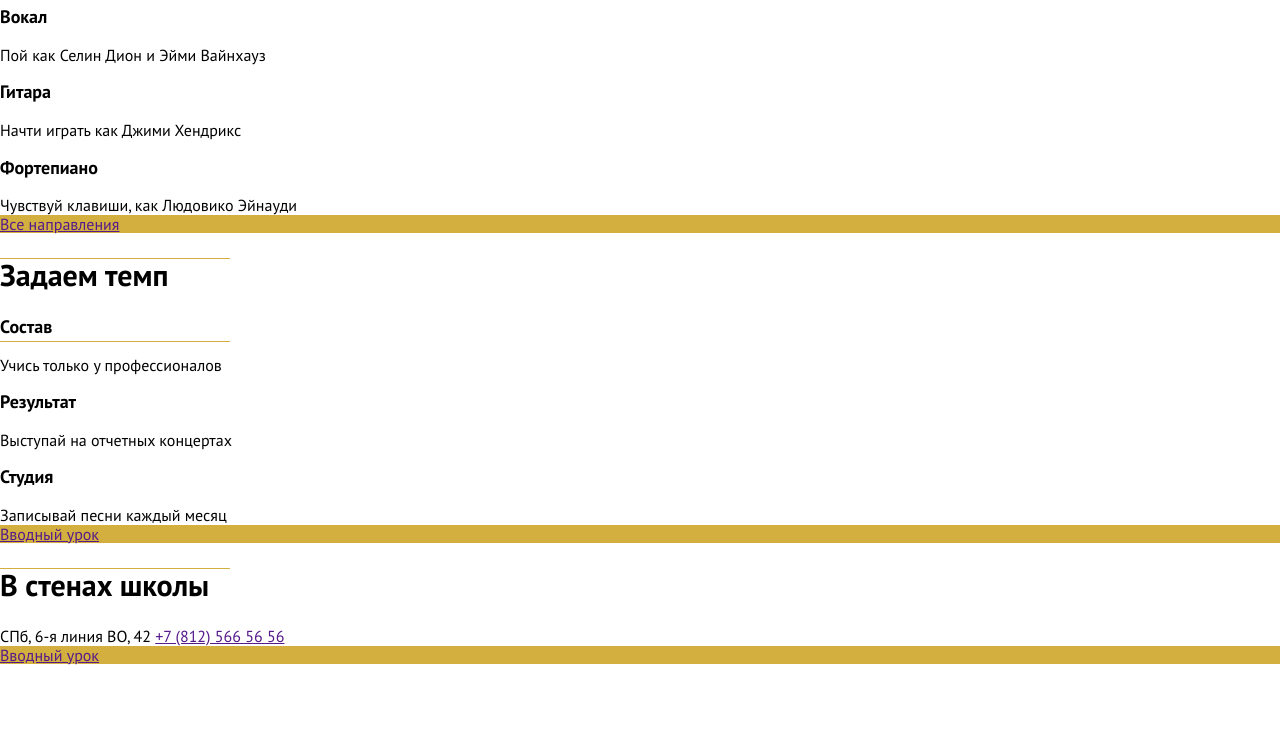
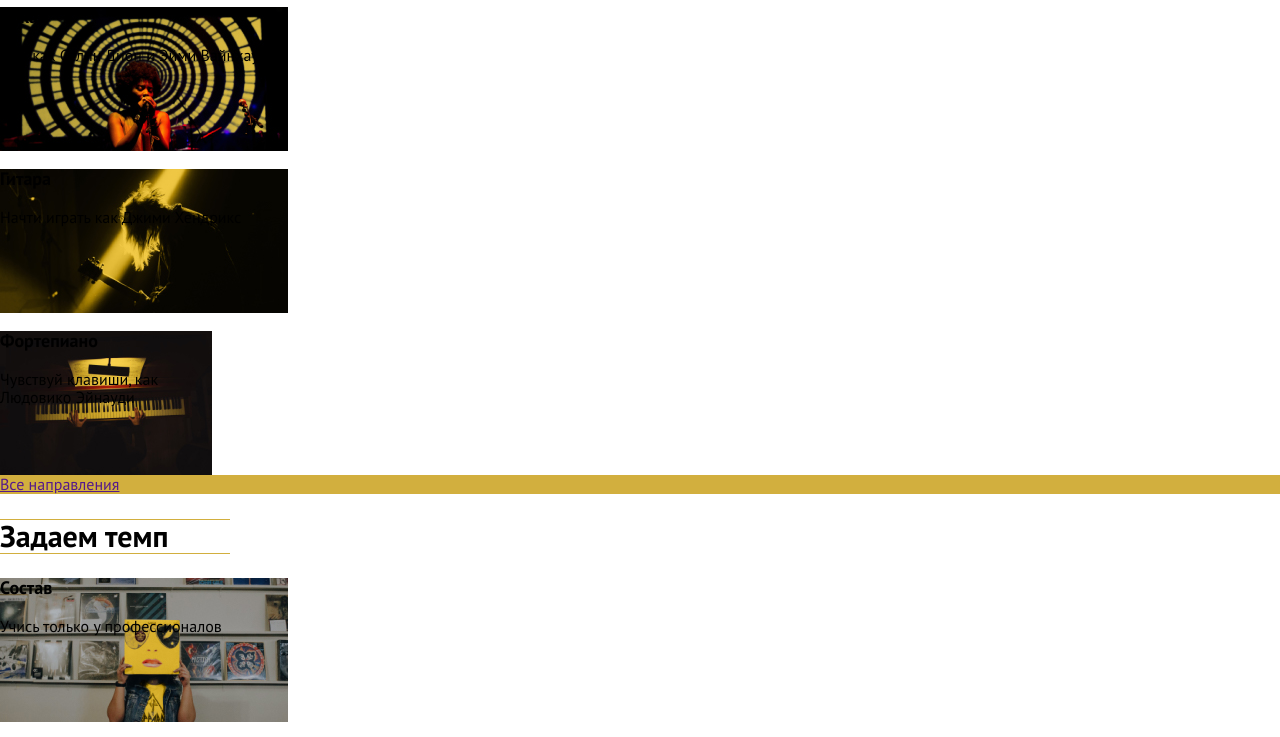
Before and after one commit to kseniyawald/epixx-diez, a plain HTML site: page index.html in a window 1280 px wide. Shown: the part 453-1190 px from the top of the page. Before the commit the page ends 1118 px from the top, so only its background shows below. Drawn offline with Linux system fonts and the light colour scheme.

Commit message:
добавила картинки

```diff
--- a/css/style.css
+++ b/css/style.css
@@ -74,7 +74,7 @@
   width: 230px;
   height: 1px;
   background-color: #d2af3e;
-  bottom: 5px;
+
 }
 
 h3 {
@@ -169,3 +169,55 @@
 .nav {
   display: none;
 }
+
+section {
+  position: relative;
+}
+
+.vocal {
+  background-image: url(../images/directions_card_img_2_sm.jpg);
+  background-repeat: no-repeat;
+  background-size: 100%;
+  width: 288px;
+  height: 144px;
+}
+
+.guitar {
+  background-image: url(../images/directions_card_img_1_sm.jpg);
+  background-repeat: no-repeat;
+  background-size: 100%;
+  width: 288px;
+  height: 144px;
+}
+
+.piano {
+  background-image: url(../images/directions_card_img_3_sm.jpg);
+  background-repeat: no-repeat;
+  background-size: 100%;
+  width: 212px;
+  height: 144px;
+}
+
+.team {
+  background-image: url(../images/advantages_card_img_1_sm.jpg);
+  background-repeat: no-repeat;
+  background-size: 100%;
+  width: 288px;
+  height: 144px;
+}
+
+.result {
+  background-image: url(../images/advantages_card_img_2_sm.jpg);
+  background-repeat: no-repeat;
+  background-size: 100%;
+  width: 288px;
+  height: 144px;
+}
+
+.studio {
+  background-image: url(../images/advantages_card_img_3_sm.jpg);
+  background-repeat: no-repeat;
+  background-size: 100%;
+  width: 212px;
+  height: 144px;
+}
--- a/index.html
+++ b/index.html
@@ -36,15 +36,15 @@
 
     <section class="grow">
         <h2>Растим музыкантов</h2>
-        <div>
+        <div class="vocal">
             <h3>Вокал</h3>
             <span>Пой как Селин Дион и Эйми Вайнхауз</span>
         </div>
-        <div>
+        <div class="guitar">
             <h3>Гитара</h3>
             <span>Начти играть как Джими Хендрикс</span>
         </div>
-        <div>
+        <div class="piano">
             <h3>Фортепиано</h3>
             <span>Чувствуй клавиши, как Людовико Эйнауди</span>
         </div>
@@ -52,16 +52,16 @@
     </section>
 
      <section class="temp">
-        <h2>Задаем темп</h2>
-        <div>
+        <h2 >Задаем темп</h2>
+        <div class="team">
             <h3>Состав</h3>
             <span>Учись только у профессионалов</span>
         </div>
-        <div>
+        <div class="result">
             <h3>Результат</h3>
             <span>Выступай на отчетных концертах</span>
         </div>
-        <div>
+        <div class="studio">
             <h3>Студия</h3>
             <span>Записывай песни каждый месяц</span>
         </div>
```
Also changed, not shown: images/advantages_card_img_1_sm.jpg (added), images/advantages_card_img_2_sm.jpg (added), images/advantages_card_img_3_sm.jpg (added), images/directions_card_img_1_sm.jpg (added), images/directions_card_img_1_sm.png (added), images/directions_card_img_2_sm.jpg (added), images/directions_card_img_3_sm.jpg (added).
